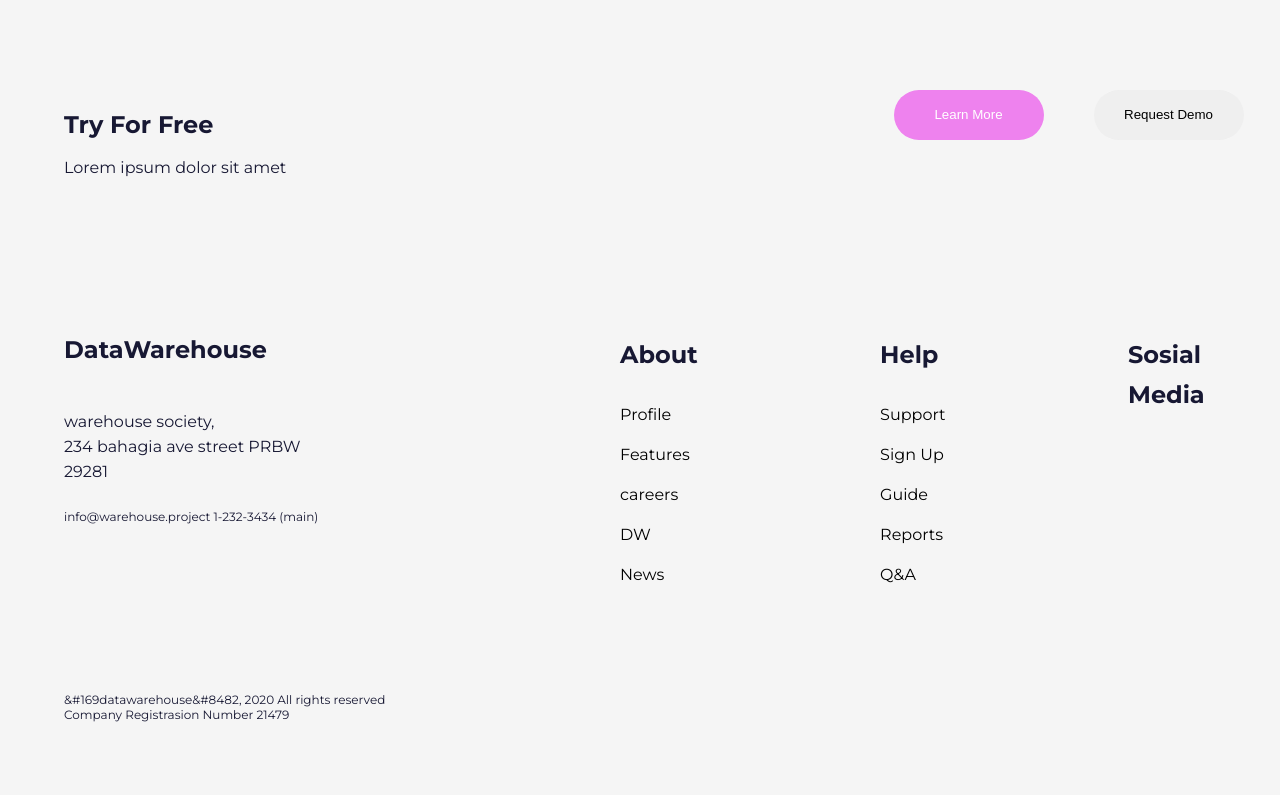
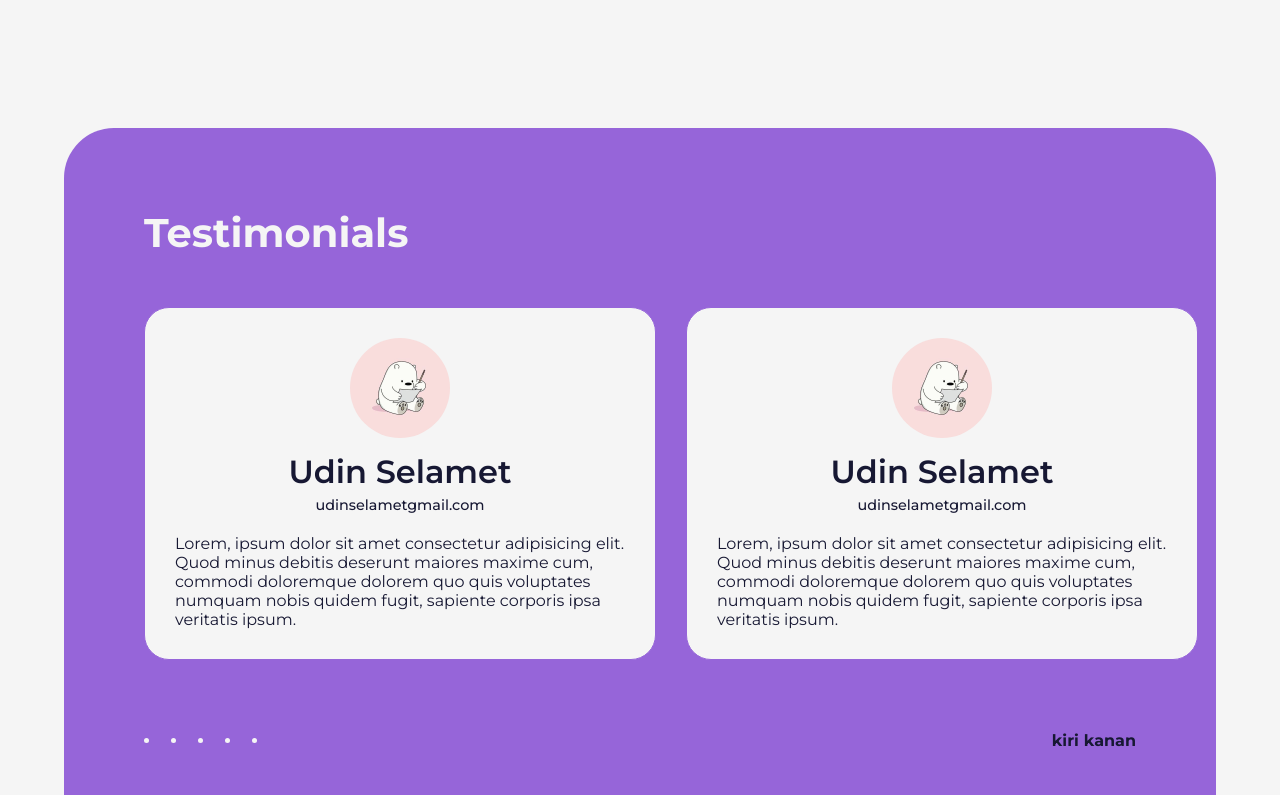
Before and after one commit to Ardikaas/Landing-Page, a React (Create React App) app: page / in a window 1280 px wide. Shown: the part 765-1560 px from the top of the page. Before the commit the page ends 1499 px from the top, so only its background shows below. Built offline with nearby package versions, Linux system fonts and the light colour scheme.

Commit message:
make testimonial

```diff
--- a/src/components/Card.js
+++ b/src/components/Card.js
@@ -1,7 +1,16 @@
-const Card = () => {
+const Card = (props) => {
   return(
-    <div class="card">
-
+    <div className="card">
+      <div className="card-img">
+        <img src={props.image} alt=""/>
+      </div>
+      <div className="card-name">
+        <h1>{props.name}</h1>
+        <h5>{props.email}</h5>
+      </div>
+      <div className="card-text">
+        <p>{props.text}</p>
+      </div>
     </div>
   )
 }
--- /dev/null
+++ b/src/components/Testimoni.js
@@ -0,0 +1,34 @@
+import Card from "./Card"
+import image from "../components/assets/icebear.jpg"
+
+const Testimoni = () => {
+  const name = "Udin Selamet"
+  const email = "udinselametgmail.com"
+  const text = "Lorem, ipsum dolor sit amet consectetur adipisicing elit. Quod minus debitis deserunt maiores maxime cum, commodi doloremque dolorem quo quis voluptates numquam nobis quidem fugit, sapiente corporis ipsa veritatis ipsum."
+  return(
+    <div className="testimoni">
+      <div className="testimoni-text">
+        <h1>Testimonials</h1>
+      </div>
+      <div className="carousel">
+        <Card text={text} name={name} email={email} image={image}/>
+        <Card text={text} name={name} email={email} image={image}/>
+      </div>
+      <div className="element">
+        <div className="dot">
+          <li></li>
+          <li></li>
+          <li></li>
+          <li></li>
+          <li></li>
+        </div>
+        <div className="arrow">
+          <h4 className="left">kiri</h4>
+          <h4 className="right">kanan</h4>
+        </div>
+      </div>
+    </div>
+  )
+}
+
+export default Testimoni
--- a/src/index.css
+++ b/src/index.css
@@ -230,3 +230,83 @@ button {
   color: var(--donker);
 }
 /* home */
+
+/* testimonial */
+.testimoni{
+  margin: 5%;
+  padding: 80px;
+  border-radius: 50px;
+  display: flex;
+  flex-direction: column;
+  gap: 50px;
+  background-color: var(--purple);
+}
+.testimoni-text h1{
+  margin: 0;
+  font-weight: 700;
+  font-size: 2.5rem;
+  color: var(--backround);
+}
+.carousel{
+  display: flex;
+  flex-direction: row;
+  gap: 30px;
+}
+.element{
+  display: flex;
+  flex-direction: row;
+  justify-content: space-between;
+  align-items: center;
+}
+.dot{
+  display: flex;
+  flex-direction: row;
+  gap: 5px;
+  color: var(--backround);
+}
+.arrow{
+  display: flex;
+  flex-direction: row;
+  gap: 5px;
+}
+.card{
+  background-color: var(--backround);
+  display: flex;
+  padding: 30px;
+  flex-direction: column;
+  justify-content: center;
+  align-items: center;
+  gap: 10px;
+  width: 500px;
+  border: 0.1px solid var(--purple);
+  border-radius: 25px;
+}
+.card-img img{
+  width: 100px;
+  border-radius: 100%;
+}
+.card-name{
+  display: flex;
+  flex-direction: column;
+  gap: 5px;
+  align-items: center;
+  justify-content: center;
+}
+.card-name h1{
+  margin: 0;
+  font-weight: 600;
+  font-size: 2rem;
+}
+.card-name h5{
+  margin: 0;
+  font-weight: 500;
+  font-size: 0.9rem;
+}
+.card-text p{
+  padding-top: 10px;
+  font-weight: 400;
+  word-wrap: break-word;
+  width: 450px;
+  margin: 0;
+}
+/* testimonial */
--- a/src/pages/Landing.js
+++ b/src/pages/Landing.js
@@ -1,12 +1,14 @@
 import Footer from "../components/Footer";
 import Home from "../components/Home";
 import Navbar from "../components/Navbar";
+import Testimoni from "../components/Testimoni"
 
 const Landing = () => {
   return(
     <div>
       <Navbar />
       <Home />
+      <Testimoni />
       <Footer />
     </div>
   )
```
Also changed, not shown: src/components/assets/icebear.jpg (added).
